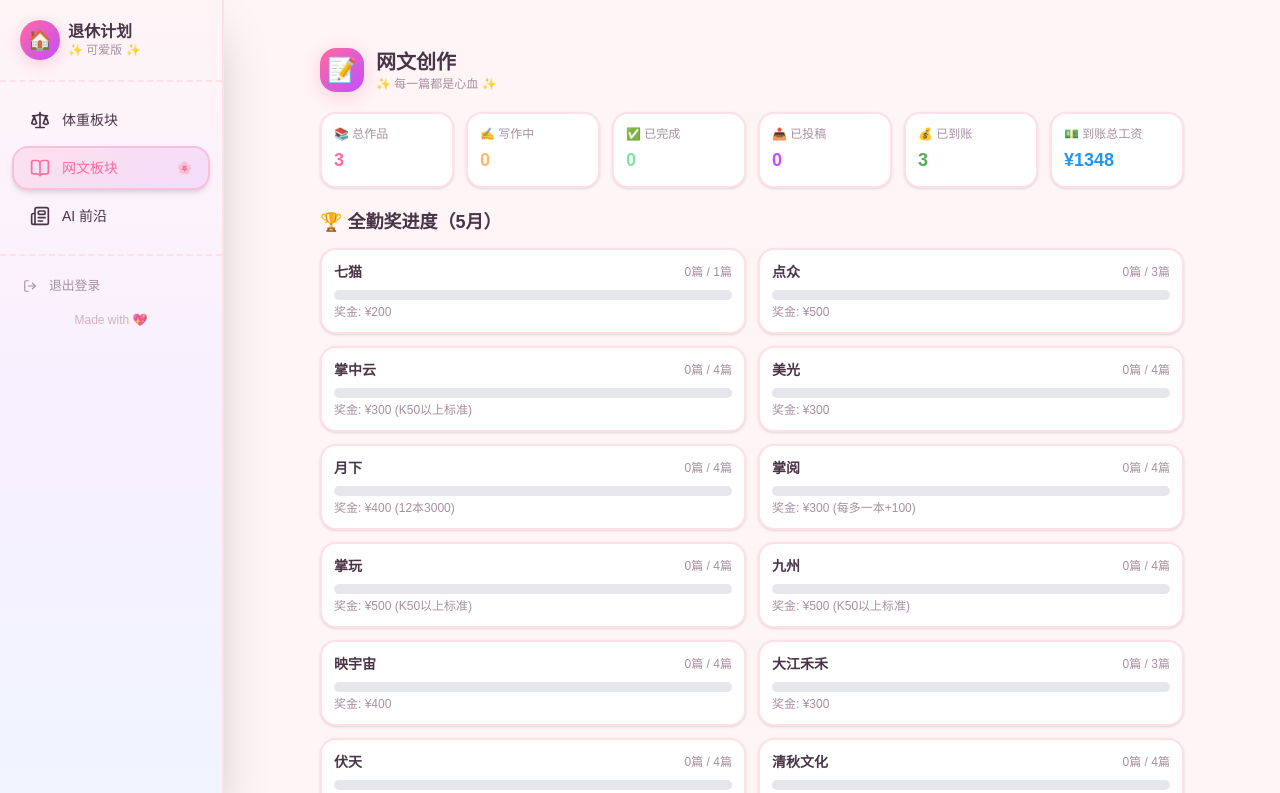
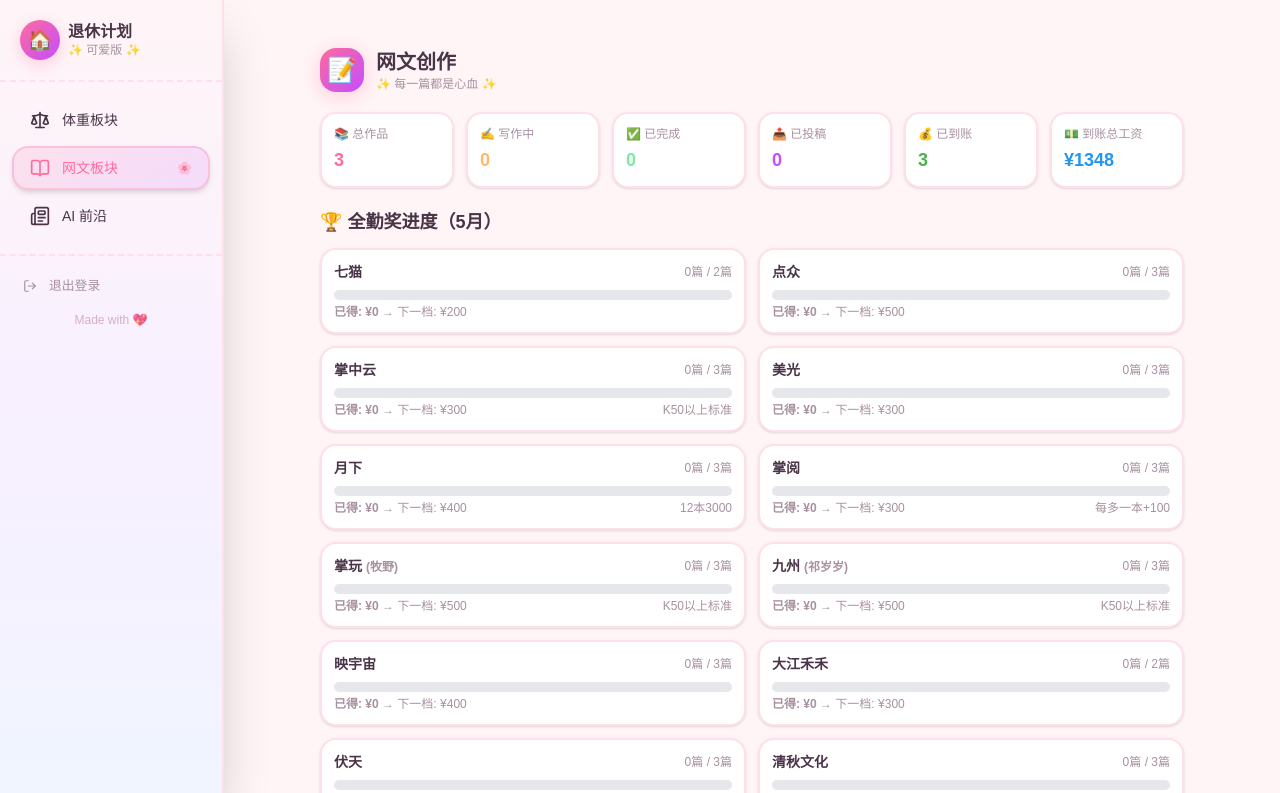
Before and after one commit to shanmohuai-collab/retirement-plan-web, a Next.js app: page /writing in a window 1280 px wide. Shown: the top 793 px of the page. Built offline with nearby package versions, Linux system fonts and the light colour scheme.

Commit message:
fix: 修正全勤奖计算逻辑和数据
- 修正全勤奖计算逻辑：显示当前已得奖金 + 下一档目标
- 根据Excel截图重新校正所有平台的全勤奖规则数据
- 添加编辑姓名显示和备注信息
- 修正进度条显示（已满显示绿色）

```diff
--- a/public/data/full-attendance-rules.json
+++ b/public/data/full-attendance-rules.json
@@ -2,9 +2,9 @@
   "platforms": {
     "七猫": {
       "rules": {
-        "1": 200,
-        "2": 400,
-        "3": 600,
+        "2": 200,
+        "3": 400,
+        "4": 600,
         "6": 1000
       },
       "editor": "",
@@ -21,16 +21,16 @@
     },
     "掌中云": {
       "rules": {
-        "4": 300,
+        "3": 300,
         "6": 600,
-        "9": 1600
+        "8": 1600
       },
       "editor": "",
       "note": "K50以上标准"
     },
     "美光": {
       "rules": {
-        "4": 300,
+        "3": 300,
         "6": 600
       },
       "editor": "",
@@ -38,7 +38,7 @@
     },
     "月下": {
       "rules": {
-        "4": 400,
+        "3": 400,
         "6": 600,
         "9": 1500
       },
@@ -47,29 +47,29 @@
     },
     "掌阅": {
       "rules": {
-        "4": 300,
-        "5": 400,
-        "6": 500,
-        "7": 600,
-        "8": 700,
-        "9": 800,
-        "10": 900,
-        "11": 1000
+        "3": 300,
+        "4": 400,
+        "5": 500,
+        "6": 600,
+        "7": 700,
+        "8": 800,
+        "9": 900,
+        "10": 1000
       },
       "editor": "",
       "note": "每多一本+100"
     },
     "掌玩": {
       "rules": {
-        "4": 500,
-        "7": 800
+        "3": 500,
+        "6": 800
       },
       "editor": "牧野",
       "note": "K50以上标准"
     },
     "九州": {
       "rules": {
-        "4": 500,
+        "3": 500,
         "6": 800
       },
       "editor": "祁岁岁",
@@ -77,7 +77,7 @@
     },
     "映宇宙": {
       "rules": {
-        "4": 400,
+        "3": 400,
         "6": 800
       },
       "editor": "",
@@ -85,9 +85,9 @@
     },
     "大江禾禾": {
       "rules": {
-        "3": 300,
-        "4": 500,
-        "5": 800,
+        "2": 300,
+        "3": 500,
+        "4": 800,
         "6": 1500
       },
       "editor": "",
@@ -95,21 +95,21 @@
     },
     "伏天": {
       "rules": {
-        "4": 300,
-        "5": 400,
-        "6": 500,
-        "7": 600,
-        "8": 700,
-        "9": 800,
-        "10": 900,
-        "11": 1000
+        "3": 300,
+        "4": 400,
+        "5": 500,
+        "6": 600,
+        "7": 700,
+        "8": 800,
+        "9": 900,
+        "10": 1000
       },
       "editor": "",
       "note": "每多一本+100"
     },
     "清秋文化": {
       "rules": {
-        "4": 300,
+        "3": 300,
         "6": 600
       },
       "editor": "",
@@ -117,16 +117,16 @@
     },
     "书圈文化": {
       "rules": {
-        "4": 300,
+        "3": 300,
         "6": 500,
-        "11": 1000
+        "9": 1000
       },
       "editor": "",
       "note": ""
     },
     "灯下": {
       "rules": {
-        "4": 300,
+        "3": 300,
         "6": 500
       },
       "editor": "",
@@ -142,37 +142,37 @@
     },
     "溪文": {
       "rules": {
-        "4": 300,
+        "3": 300,
         "6": 600,
-        "9": 900
+        "8": 900
       },
       "editor": "",
       "note": ""
     },
     "墨墨": {
       "rules": {
-        "4": 300
+        "3": 300
       },
       "editor": "",
       "note": ""
     },
     "风行": {
       "rules": {
-        "4": 500,
-        "5": 600,
-        "6": 700,
-        "7": 800,
-        "8": 900,
-        "9": 1000,
-        "10": 1100,
-        "11": 1200
+        "3": 500,
+        "4": 600,
+        "5": 700,
+        "6": 800,
+        "7": 900,
+        "8": 1000,
+        "9": 1100,
+        "10": 1200
       },
       "editor": "",
       "note": "每多一本+100, K50以上标准"
     },
     "爆米花": {
       "rules": {
-        "4": 400,
+        "3": 400,
         "6": 700,
         "8": 1000
       },
@@ -181,15 +181,15 @@
     },
     "今贝文化": {
       "rules": {
-        "3": 300,
-        "4": 500
+        "2": 300,
+        "3": 500
       },
       "editor": "",
       "note": ""
     },
     "天越": {
       "rules": {
-        "4": 300,
+        "3": 300,
         "6": 600
       },
       "editor": "",
@@ -197,7 +197,7 @@
     },
     "文无": {
       "rules": {
-        "4": 300,
+        "3": 300,
         "6": 800
       },
       "editor": "",
@@ -205,7 +205,7 @@
     },
     "掌心故事会": {
       "rules": {
-        "4": 300,
+        "3": 300,
         "6": 500
       },
       "editor": "酒酒",
@@ -213,7 +213,7 @@
     },
     "热岛": {
       "rules": {
-        "4": 300,
+        "3": 300,
         "6": 600
       },
       "editor": "",
@@ -221,32 +221,40 @@
     },
     "竹节": {
       "rules": {
-        "3": 100,
-        "5": 300,
-        "7": 500
+        "2": 100,
+        "4": 300,
+        "6": 500
       },
       "editor": "",
       "note": ""
     },
     "掌心雷": {
       "rules": {
-        "3": 400,
-        "5": 600
+        "2": 400,
+        "4": 600
       },
       "editor": "",
       "note": "K50以上标准"
     },
     "刚刚好": {
       "rules": {
-        "4": 300,
-        "7": 600
+        "3": 300,
+        "6": 600
       },
       "editor": "",
       "note": ""
     },
+    "四季": {
+      "rules": {
+        "6": 1000,
+        "9": 2000
+      },
+      "editor": "",
+      "note": "大神作者"
+    },
     "谜鹿": {
       "rules": {
-        "4": 300,
+        "3": 300,
         "6": 600
       },
       "editor": "",
@@ -254,7 +262,7 @@
     },
     "麦芽": {
       "rules": {
-        "4": 500,
+        "3": 500,
         "6": 900,
         "8": 1500
       },
@@ -263,7 +271,7 @@
     },
     "凯迪文化": {
       "rules": {
-        "4": 500,
+        "3": 500,
         "7": 800
       },
       "editor": "",
--- a/src/app/writing/page.tsx
+++ b/src/app/writing/page.tsx
@@ -139,20 +139,55 @@
             {Object.entries(rules.platforms).map(([platform, rule]) => {
               const count = monthlyPlatformCount[platform] || 0
               const thresholds = Object.keys(rule.rules).map(Number).sort((a, b) => a - b)
-              const nextThreshold = thresholds.find(t => t > count) || thresholds[thresholds.length - 1]
-              const reward = rule.rules[nextThreshold] || 0
-              const progress = nextThreshold ? Math.min(100, (count / nextThreshold) * 100) : 100
+
+              // 当前已达到的奖金（找到所有 <= count 的阈值，取最大）
+              const achieved = thresholds.filter(t => t <= count)
+              const currentReward = achieved.length > 0 ? rule.rules[Math.max(...achieved)] : 0
+
+              // 下一档目标
+              const nextThreshold = thresholds.find(t => t > count)
+              const nextReward = nextThreshold ? rule.rules[nextThreshold] : null
+
+              // 进度：到下一档的进度（或 100%）
+              const progress = nextThreshold
+                ? Math.min(100, (count / nextThreshold) * 100)
+                : 100
+
+              const isMax = !nextThreshold && count > 0
+
               return (
                 <div key={platform} className="rounded-2xl p-3 shadow-sm border-2"
                   style={{ background: '#fff', borderColor: '#ffe0e8' }}>
                   <div className="flex items-center justify-between mb-2">
-                    <span className="font-semibold text-sm" style={{ color: '#4a3548' }}>{platform}</span>
-                    <span className="text-xs" style={{ color: '#a890a0' }}>{count}篇 / {nextThreshold}篇</span>
+                    <span className="font-semibold text-sm" style={{ color: '#4a3548' }}>
+                      {platform} {rule.editor && <span className="text-xs" style={{color: '#a890a0'}}>({rule.editor})</span>}
+                    </span>
+                    <span className="text-xs" style={{ color: '#a890a0' }}>
+                      {count}篇{nextThreshold ? ` / ${nextThreshold}篇` : ''}
+                    </span>
                   </div>
                   <div className="w-full bg-gray-200 rounded-full h-2.5">
-                    <div className="h-2.5 rounded-full" style={{ width: `${progress}%`, background: progress >= 100 ? '#4caf50' : 'linear-gradient(90deg,#ff6b9d,#c44dff)' }}></div>
+                    <div className="h-2.5 rounded-full transition-all"
+                      style={{
+                        width: `${progress}%`,
+                        background: isMax ? '#4caf50' : 'linear-gradient(90deg,#ff6b9d,#c44dff)'
+                      }}>
+                    </div>
                   </div>
-                  <p className="text-xs mt-1" style={{ color: '#a890a0' }}>奖金: ¥{reward} {rule.note && `(${rule.note})`}</p>
+                  <div className="flex items-center justify-between mt-1">
+                    <p className="text-xs" style={{ color: '#4a3548' }}>
+                      <span className="font-semibold" style={{ color: currentReward > 0 ? '#4caf50' : '#a890a0' }}>
+                        已得: ¥{currentReward}
+                      </span>
+                      {nextReward && (
+                        <span style={{ color: '#a890a0' }}> → 下一档: ¥{nextReward}</span>
+                      )}
+                      {isMax && (
+                        <span style={{ color: '#4caf50' }}> (已满)</span>
+                      )}
+                    </p>
+                    {rule.note && <p className="text-xs" style={{ color: '#a890a0' }}>{rule.note}</p>}
+                  </div>
                 </div>
               )
             })}
```
